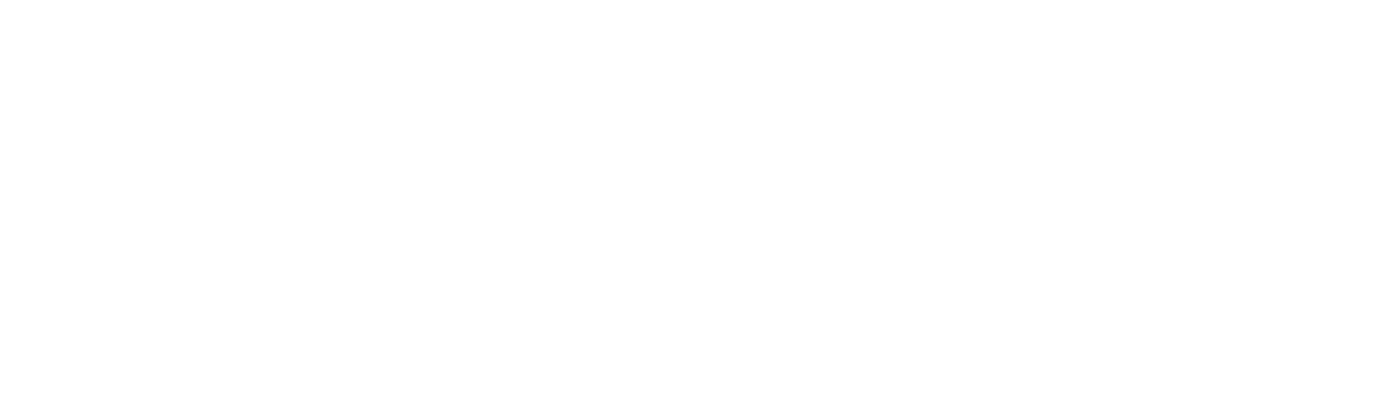
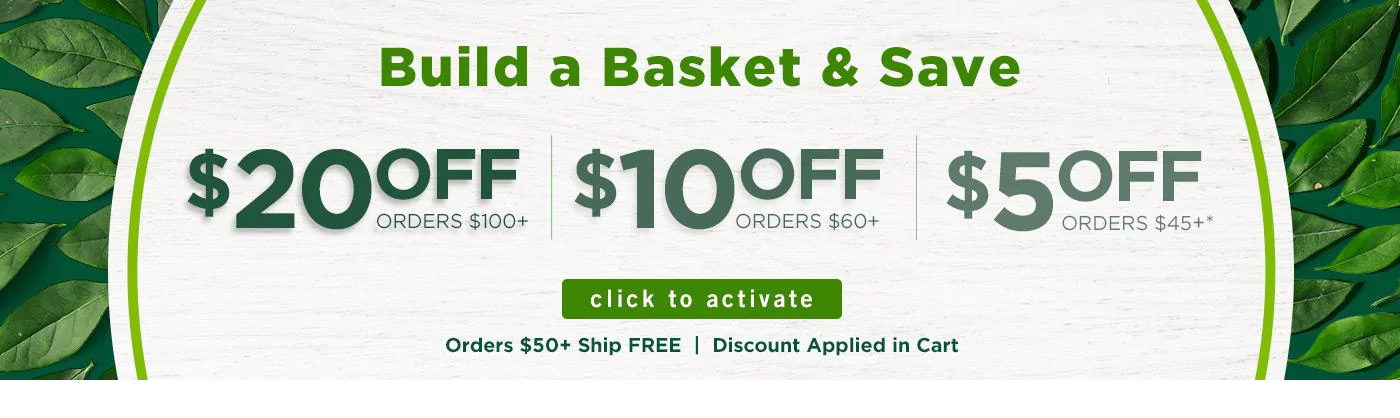
Before and after one commit to abeciana1/shp-assessment, a React (Create React App) app: page / in a window 1280 px wide. Shown: the top 418 px of the page, 1400 px wide, since content can reach past the window. Built offline with nearby package versions, Linux system fonts and the light colour scheme.

Commit message:
Added page hero comp to home page

```diff
--- a/src/App.js
+++ b/src/App.js
@@ -1,8 +1,6 @@
-import logo from './logo.svg';
 import './App.css';
 import {
-  BrowserRouter as Router,
-  Switch,
+  Routes,
   Route,
 } from "react-router-dom";
 
@@ -11,14 +9,9 @@
 
 function App() {
   return (
-    <Router>
-      <Switch>
-        <Route
-          path="/"
-          component={Home}
-        />
-      </Switch>
-    </Router>
+      <Routes>
+        <Route path="/" element={<Home/>}/>
+      </Routes>
   );
 }
 
--- a/src/components/PageHero/PageHero.js
+++ b/src/components/PageHero/PageHero.js
@@ -1,10 +1,18 @@
 import styled from 'styled-components'
+
+const PageHeroWrapper = styled.section`
+    width: 100%;
+`
 
 const PageHero = () => {
 
     return (
-        <>
-        </>
+        <PageHeroWrapper>
+            <img
+                src="/images/Hero.webp"
+                alt=""
+            />
+        </PageHeroWrapper>
     )
 }
 
--- a/src/index.js
+++ b/src/index.js
@@ -3,10 +3,14 @@
 import './index.css';
 import App from './App';
 import reportWebVitals from './reportWebVitals';
+import { BrowserRouter } from 'react-router-dom'
+
 
 ReactDOM.render(
   <React.StrictMode>
-    <App />
+    <BrowserRouter>
+      <App />
+    </BrowserRouter>
   </React.StrictMode>,
   document.getElementById('root')
 );
--- a/src/pages/Home.js
+++ b/src/pages/Home.js
@@ -1,8 +1,10 @@
-
+import PageHero from '../components/PageHero/PageHero'
 
 const Home = () => {
     return (
-        <div></div>
+        <>
+            <PageHero/>
+        </>
     )
 }
 
```
